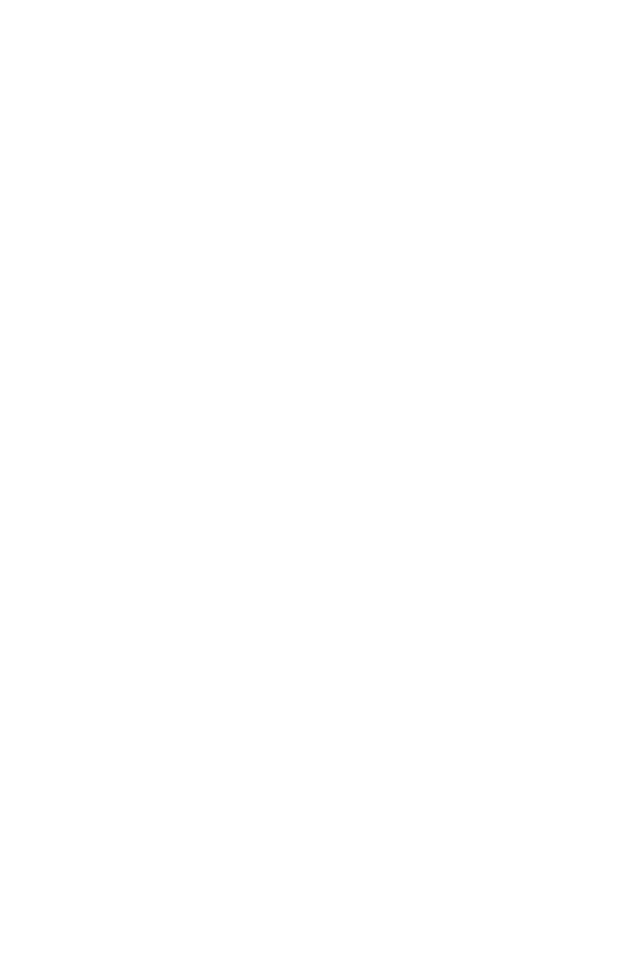
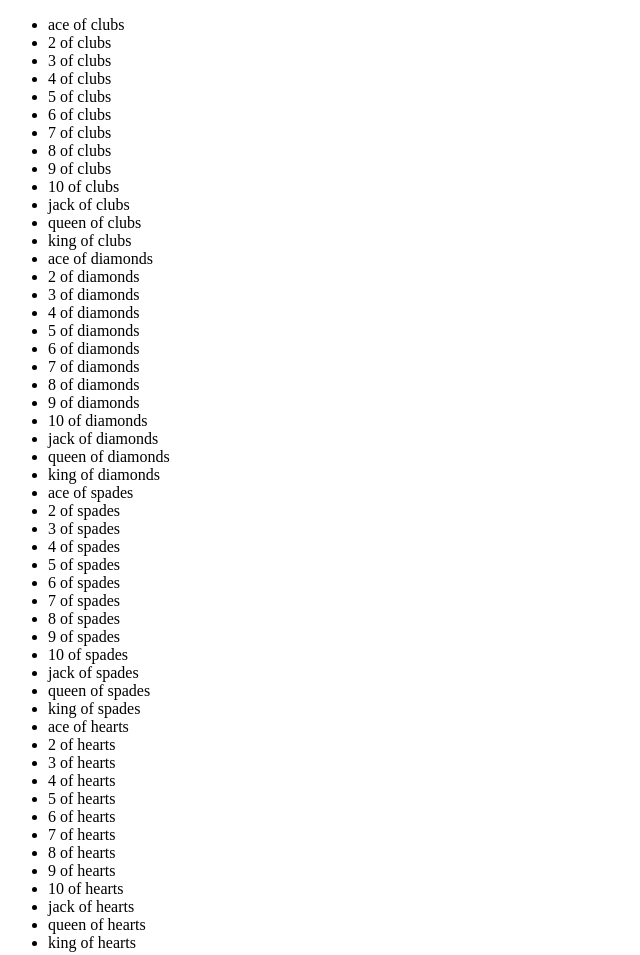
Before and after one commit to brussell36/card-deck, a plain HTML site: page index.html in a window 1280 px wide. Shown: the whole page, without its empty margins (0-640 px from the left). Before the commit the page ends 800 px from the top, so only its background shows below. Drawn offline with Linux system fonts and the light colour scheme.

Commit message:
add for each functions to add two arrays together
Co-Authored-by: Ben Russell <benjaminrussell36@gmail.com>

```diff
--- a/index.html
+++ b/index.html
@@ -8,6 +8,8 @@
   <title>Document</title>
 </head>
 <body>
+  <ul id="card-list">
 
+  </ul>
 </body>
 </html>
--- a/js/scripts.js
+++ b/js/scripts.js
@@ -1,3 +1,12 @@
 $(document).ready(function() {
+  const cardNumbers = ["ace", "2", "3", "4", "5", "6", "7", "8", "9", "10", "jack", "queen", "king"]
+  const cardSuits = [" of clubs", " of diamonds", " of spades", " of hearts"]
 
+  cardSuits.forEach(function(cardSuit) {
+    cardNumbers.forEach(function(cardNumber) {
+      $("#card-list").append(
+        "<li>" + cardNumber + cardSuit + "</li>"
+      );
+    });
+  });
 });
```
